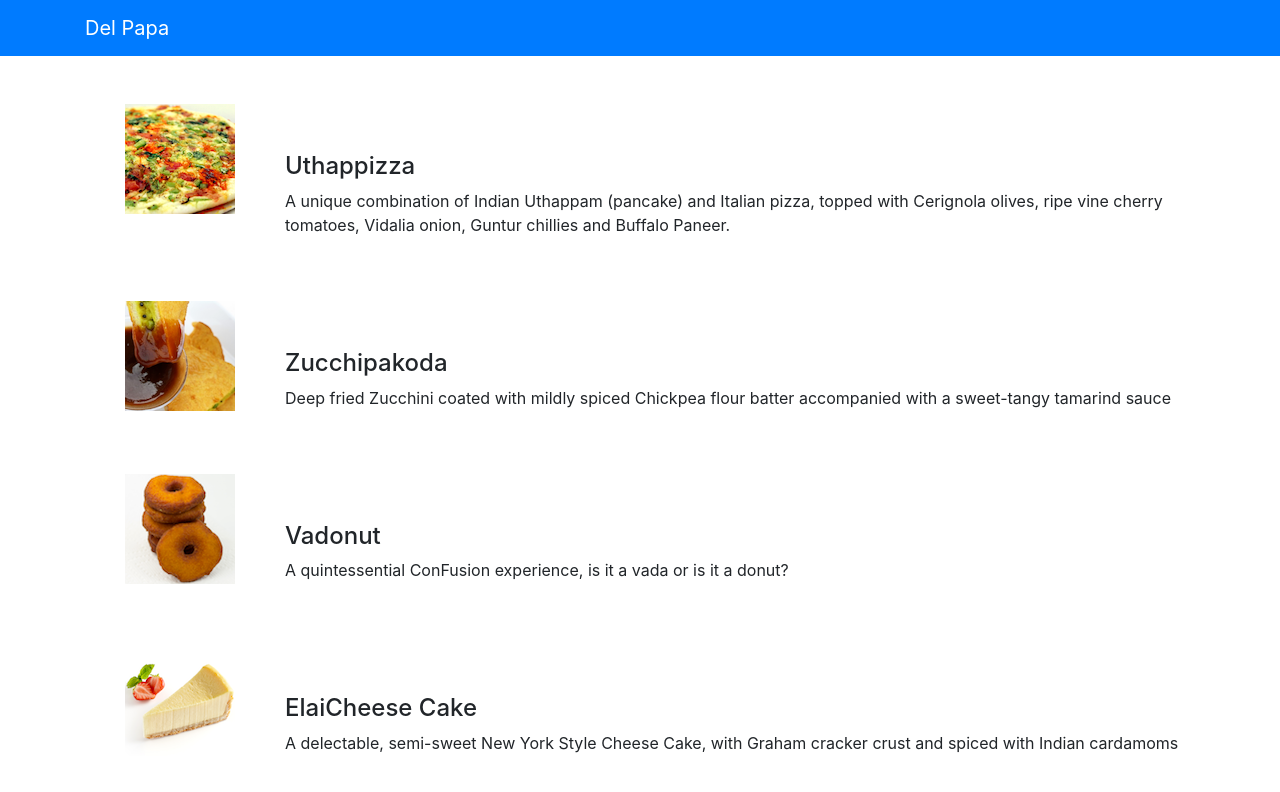
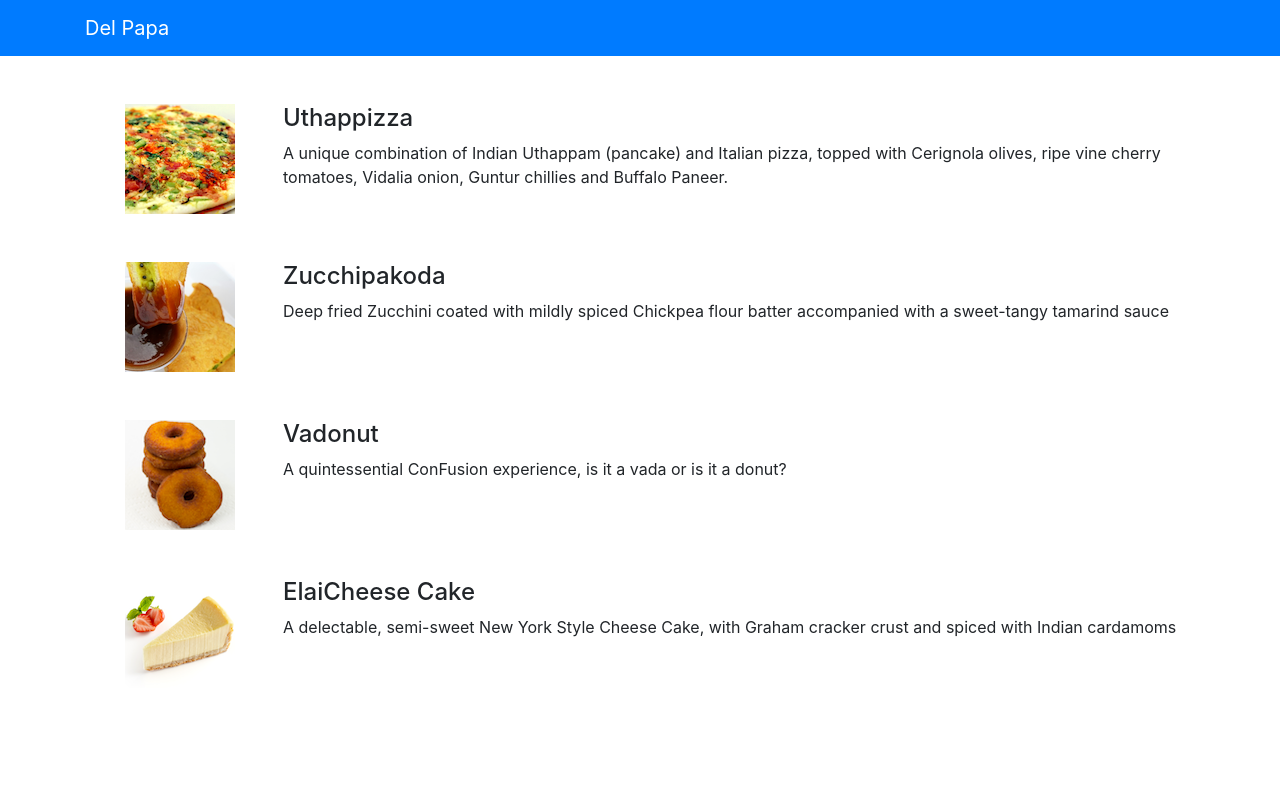
Before and after one commit to AlishSem/delpapa, a React (Create React App) app: page / in a window 1280 px wide. Shown: the top 792 px of the page. Built offline with nearby package versions, Linux system fonts and the light colour scheme.

Commit message:
Modified Menu Component

```diff
--- a/src/components/MenuComponent.js
+++ b/src/components/MenuComponent.js
@@ -50,7 +50,7 @@ function MenuComponent() {
                     <Media left middle>
                         <Media object src={dish.image} alt={dish.name}/>
                     </Media>
-                    <Media body className="mt-5 item">
+                    <Media body className="ml-5 item">
                         <Media heading>{dish.name}</Media>
                         <p>{dish.description}</p>
                     </Media>
```
